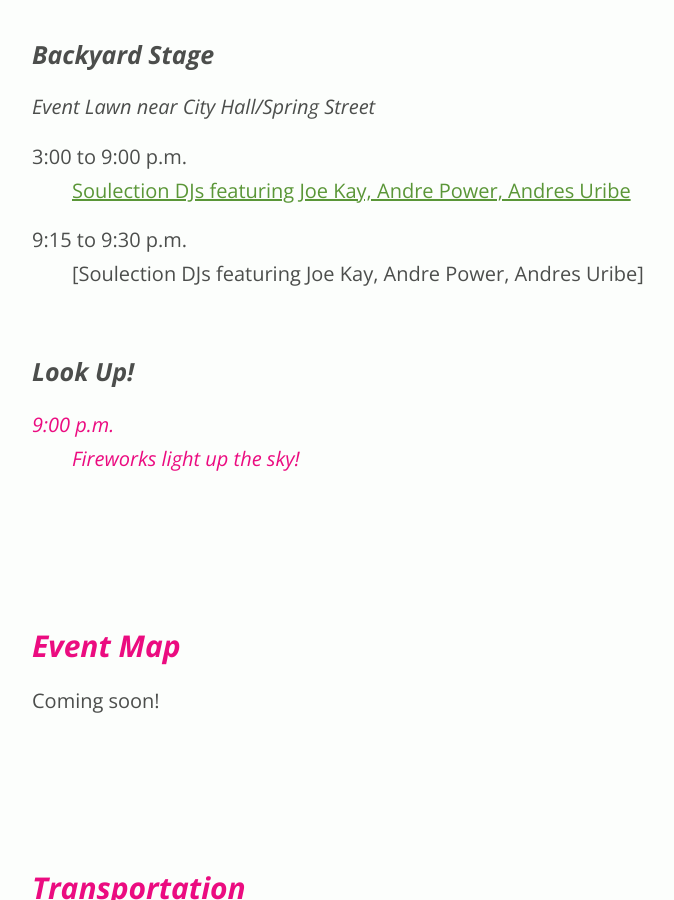
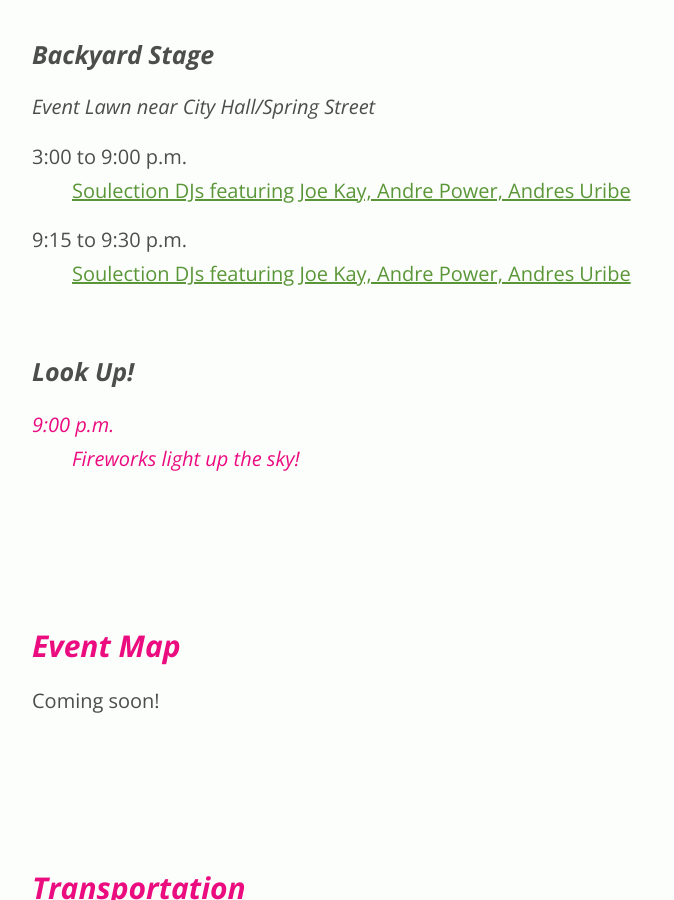
Before and after one commit to grandparkla/july4, a Jekyll site: the page built from index.markdown, in a window 1280 px wide and 900 px high, scrolled down 7476 px. Shown: the whole window, without its empty margins (208-882 px from the left). Built offline with Jekyll 4.4.1, drawn with Linux system fonts in a browser that asks for light colours; some of the changed lines change nothing that is shown.

Commit message:
Fix link

```diff
--- a/index.markdown
+++ b/index.markdown
@@ -198,7 +198,7 @@
 : [Soulection DJs featuring Joe Kay, Andre Power, Andres Uribe](https://soulection.com/)
 
 9:15 to 9:30 p.m.
-: [Soulection DJs featuring Joe Kay, Andre Power, Andres Uribe]
+: [Soulection DJs featuring Joe Kay, Andre Power, Andres Uribe](https://soulection.com/)
 
 
 
```
